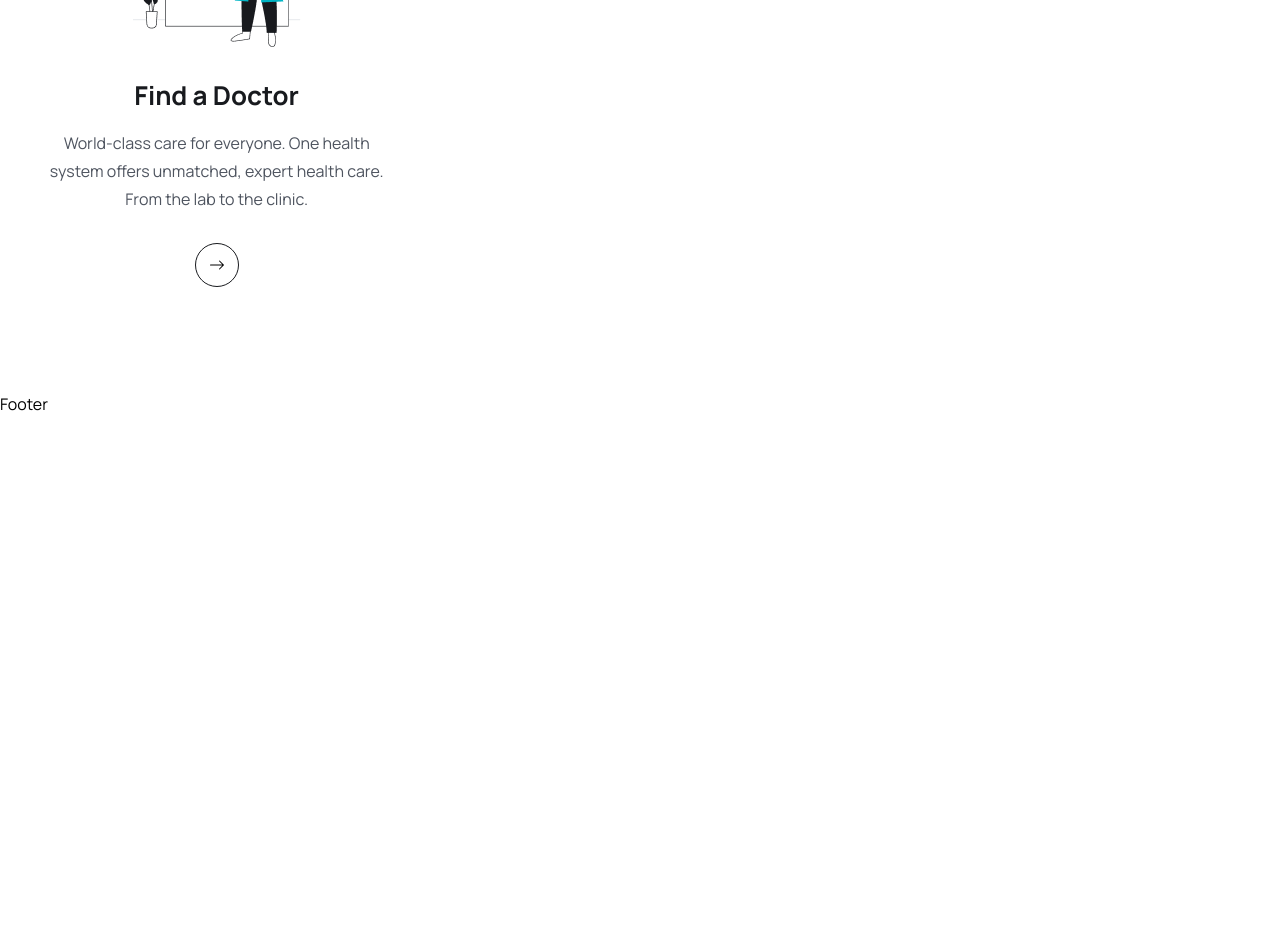
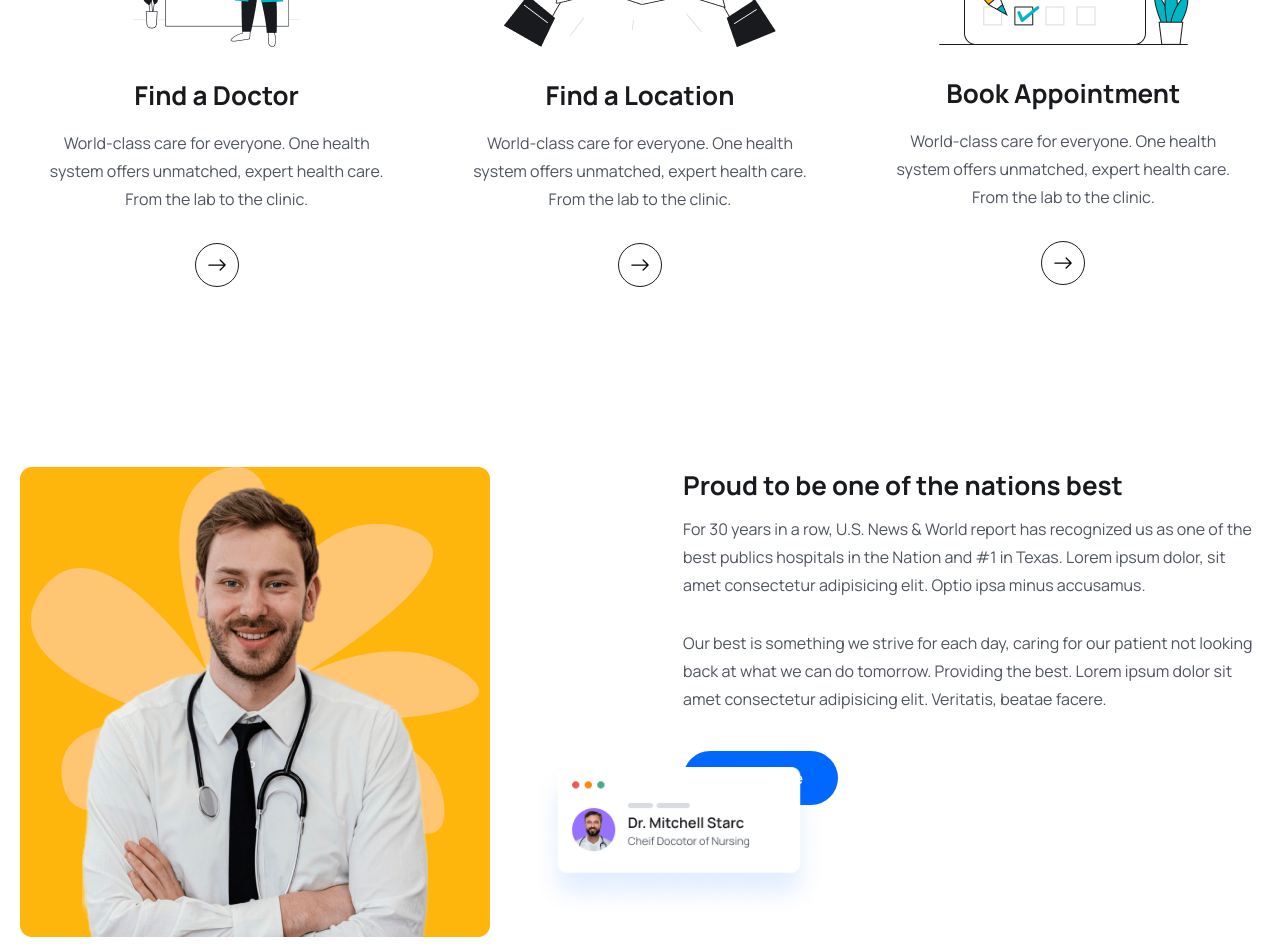
Before and after one commit to KMPKBandara/MediQ, a React (Vite) app in the folder frontend/: page / in a window 1280 px wide. Shown: the part 1160-2112 px from the top of the page. Before the commit the page ends 1576 px from the top, so only its background shows below. Built offline with nearby package versions, Linux system fonts and the light colour scheme.

Commit message:
About section completed

```diff
--- /dev/null
+++ b/frontend/src/components/About/About.jsx
@@ -0,0 +1,45 @@
+import React from "react";
+import aboutImg from "../../assets/images/about.png";
+import aboutCardImg from "../../assets/images/about-card.png";
+import { Link } from "react-router-dom";
+
+const About = () => {
+  return (
+    <section>
+      <div className="container">
+        <div className="flex justify-between gap-[50px] lg:gap-[130px] xl:gap-0 flex-col lg:flex-row">
+          {/* ====== about img ====== */}
+          <div className="relative w-3/4 lg:w-1/2 xl:w-[770px] z-10 order-2 lg:order-1">
+            <img src={aboutImg} alt="About Image" />
+            <div className="absolute z-20 bottom-4 w-[200px] md:w-[300px] right-[-30%] md:right-[-7%] lg:right-[-22%]">
+              <img src={aboutCardImg} alt="About Card" />
+            </div>
+          </div>
+
+          {/* ===== about content ===== */}
+          <div className="w-full lg:w-1/2 xl:w-[670px] order-1 lg:order-2">
+            <h2 className="heading">Proud to be one of the nations best</h2>
+            <p className="text_para">
+              For 30 years in a row, U.S. News & World report has recognized us
+              as one of the best publics hospitals in the Nation and #1 in
+              Texas. Lorem ipsum dolor, sit amet consectetur adipisicing elit.
+              Optio ipsa minus accusamus.
+            </p>
+            <p className="text_para mt-[30px]">
+              Our best is something we strive for each day, caring for our
+              patient not looking back at what we can do tomorrow. Providing the
+              best. Lorem ipsum dolor sit amet consectetur adipisicing elit.
+              Veritatis, beatae facere.
+            </p>
+
+            <Link to="/">
+              <button className="btn">Learn More</button>
+            </Link>
+          </div>
+        </div>
+      </div>
+    </section>
+  );
+};
+
+export default About;
--- a/frontend/src/pages/Home.jsx
+++ b/frontend/src/pages/Home.jsx
@@ -3,8 +3,11 @@
 import heroImg02 from "../assets/images/hero-img02.png";
 import heroImg03 from "../assets/images/hero-img03.png";
 import icon1 from "../assets/images/icon01.png";
+import icon2 from "../assets/images/icon02.png";
+import icon3 from "../assets/images/icon03.png";
 import { Link } from "react-router-dom";
 import { BsArrowRight } from "react-icons/bs";
+import About from "../components/About/About";
 
 const Home = () => {
   return (
@@ -101,13 +104,59 @@
                   to="/doctors"
                   className="w-[44px] h-[44px] rounded-full border border-solid border-[#181A1E] mt-[30px] mx-auto flex items-center justify-center group hover:bg-primaryColor hover:border-none"
                 >
-                  <BsArrowRight />
+                  <BsArrowRight className="group-hover:text-white w-6 h-5" />
+                </Link>
+              </div>
+            </div>
+
+            <div className="py-[30px] px-5">
+              <div className="flex items-center justify-center">
+                <img src={icon2} alt="" />
+              </div>
+
+              <div className="mt-[30px]">
+                <h2 className="text-[26px] leading-9 text-headingColor font-[700] text-center">
+                  Find a Location
+                </h2>
+                <p className="text-[16px] leading-7 text-textColor font-[400] mt-4 text-center">
+                  World-class care for everyone. One health system offers
+                  unmatched, expert health care. From the lab to the clinic.
+                </p>
+                <Link
+                  to="/doctors"
+                  className="w-[44px] h-[44px] rounded-full border border-solid border-[#181A1E] mt-[30px] mx-auto flex items-center justify-center group hover:bg-primaryColor hover:border-none"
+                >
+                  <BsArrowRight className="group-hover:text-white w-6 h-5" />
+                </Link>
+              </div>
+            </div>
+
+            <div className="py-[30px] px-5">
+              <div className="flex items-center justify-center">
+                <img src={icon3} alt="" />
+              </div>
+
+              <div className="mt-[30px]">
+                <h2 className="text-[26px] leading-9 text-headingColor font-[700] text-center">
+                  Book Appointment
+                </h2>
+                <p className="text-[16px] leading-7 text-textColor font-[400] mt-4 text-center">
+                  World-class care for everyone. One health system offers
+                  unmatched, expert health care. From the lab to the clinic.
+                </p>
+                <Link
+                  to="/doctors"
+                  className="w-[44px] h-[44px] rounded-full border border-solid border-[#181A1E] mt-[30px] mx-auto flex items-center justify-center group hover:bg-primaryColor hover:border-none"
+                >
+                  <BsArrowRight className="group-hover:text-white w-6 h-5" />
                 </Link>
               </div>
             </div>
           </div>
         </div>
       </section>
+      {/* ----- about section ----- */}
+      <About />
     </>
   );
 };
```
